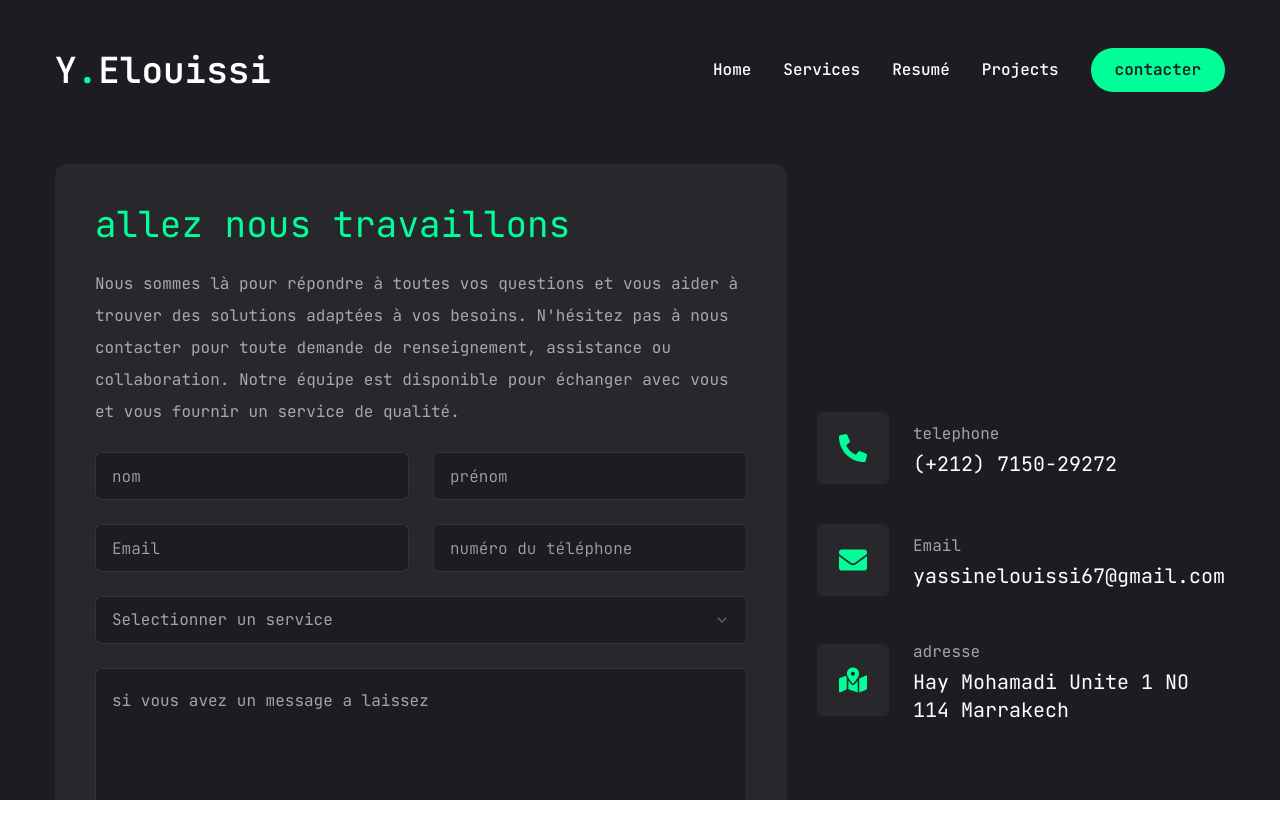
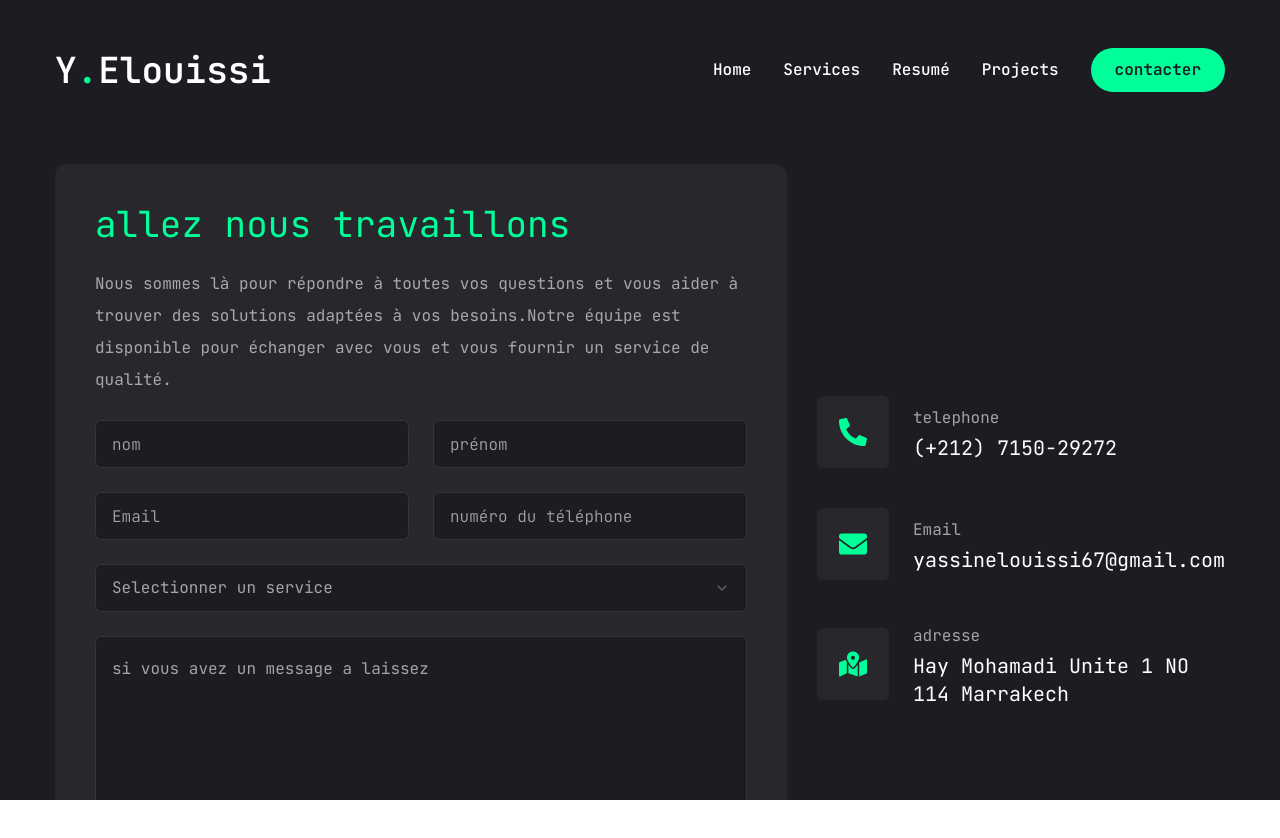
Before and after one commit to elouissi/portfolio, a Next.js app: page /contact in a window 1280 px wide. Shown: the top 838 px of the page. Built offline with nearby package versions, Linux system fonts and the light colour scheme.

Commit message:
delete the apost

```diff
--- a/app/contact/page.jsx
+++ b/app/contact/page.jsx
@@ -85,7 +85,7 @@ const Contact = () => {
             })
         } catch (error) {
             console.error('Erreur:', error)
-            alert('Erreur lors de l\'envoi du message')
+            alert('Erreur lors de l&#39;envoi du message')
         }
         setLoading(false)
     }
@@ -104,9 +104,7 @@ const Contact = () => {
                     <div className="xl:h-[54%] order-2 xl:order-none">
                         <form onSubmit={handleSubmit} className="flex flex-col gap-6 p-10 bg-[#27272c] rounded-xl">
                             <h3 className="text-4xl text-accent">allez nous travaillons</h3>
-                            <p className="text-white/60">
-    Nous sommes là pour répondre à toutes vos questions et vous aider à trouver des solutions adaptées à vos besoins. N'hésitez pas à nous contacter pour toute demande de renseignement, assistance ou collaboration. Notre équipe est disponible pour échanger avec vous et vous fournir un service de qualité.
-</p>                            <div className="grid grid-cols md:grid-cols-2 gap-6">
+                            <p className="text-white/60">    Nous sommes là pour répondre à toutes vos questions et vous aider à trouver des solutions adaptées à vos besoins.Notre équipe est disponible pour échanger avec vous et vous fournir un service de qualité.</p>                            <div className="grid grid-cols md:grid-cols-2 gap-6">
                                 <Input
                                     type="text"
                                     name="nom"
```
